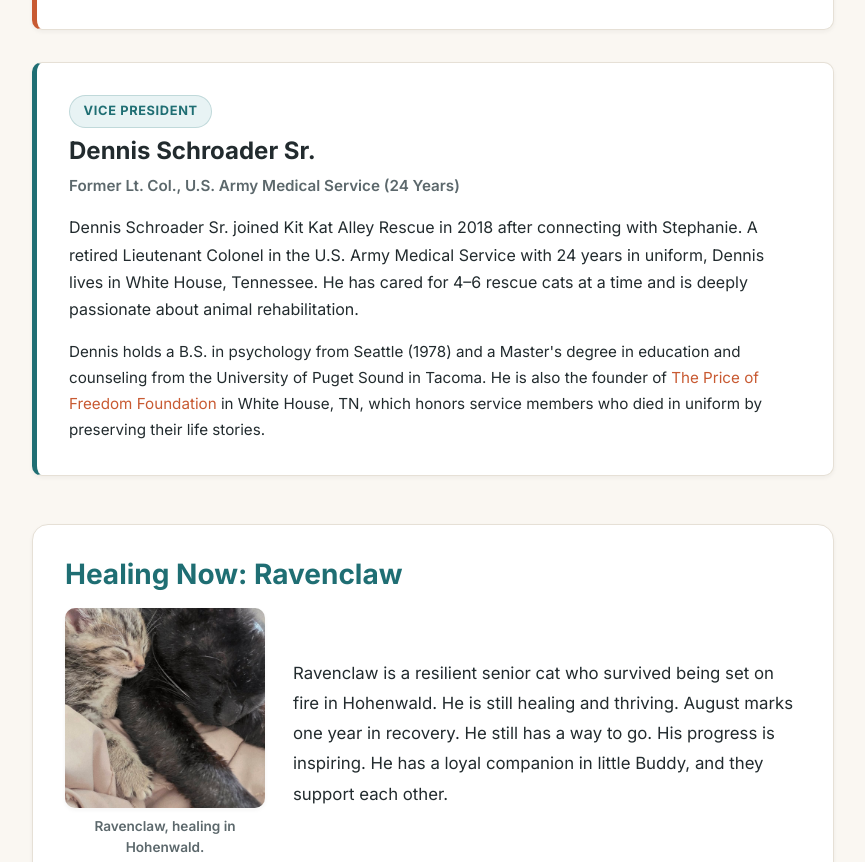
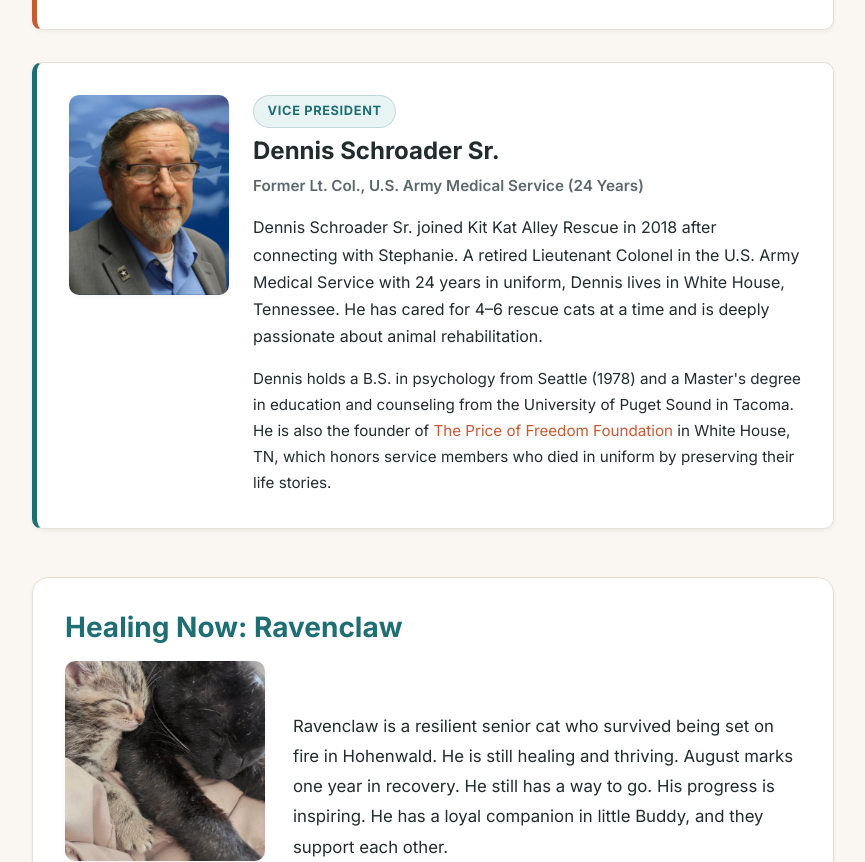
Before and after one commit to Duckxmeta/KitKat-Alley-Rescue-, a plain HTML site: page about.html in a window 1280 px wide. Shown: the part 1519-2381 px from the top of the page, without its empty margins (207-1072 px from the left). Drawn offline with Linux system fonts and the light colour scheme.

Commit message:
Add photo for Vice President Dennis Schroader Sr. to About page leadership section

```diff
--- a/about.html
+++ b/about.html
@@ -156,7 +156,9 @@
                     </div>
 
                     <!-- Dennis Schroader Sr. Bio -->
-                    <div style="background-color: var(--surface-white); border: 1px solid var(--border-color); border-left: 5px solid var(--secondary); padding: 2rem; border-radius: var(--radius-md); box-shadow: var(--shadow-sm);">
+                    <div style="background-color: var(--surface-white); border: 1px solid var(--border-color); border-left: 5px solid var(--secondary); padding: 2rem; border-radius: var(--radius-md); box-shadow: var(--shadow-sm); display: flex; gap: 1.5rem; align-items: flex-start; flex-wrap: wrap;">
+                        <img src="images/dennis.png" alt="Dennis Schroader Sr., vice president of Kit Kat Alley Rescue." style="width: 160px; height: 200px; object-fit: cover; border-radius: var(--radius-md); box-shadow: var(--shadow-sm); flex-shrink: 0;">
+                        <div style="flex: 1; min-width: 260px;">
                             <span class="pet-badge badge-cat" style="position: static; display: inline-block; margin-bottom: 0.5rem;">Vice President</span>
                             <h3 style="margin-bottom: 0.5rem; font-size: 1.5rem;">Dennis Schroader Sr.</h3>
                             <p style="font-size: 0.95rem; color: var(--text-muted); font-weight: 600; margin-bottom: 1rem;">
@@ -169,6 +171,8 @@
                                 Dennis holds a B.S. in psychology from Seattle (1978) and a Master's degree in education and counseling from the University of Puget Sound in Tacoma. He is also the founder of <a href="https://www.priceoffreedomfoundation.org" target="_blank" rel="noopener noreferrer">The Price of Freedom Foundation</a> in White House, TN, which honors service members who died in uniform by preserving their life stories.
                             </p>
                         </div>
+                    </div>
+
                 </div>
 
                 <!-- HEALING NOW: RAVENCLAW BLOCK -->
```
Also changed, not shown: images/dennis.png (added). Lines whose indentation alone changed are shown as unchanged.
